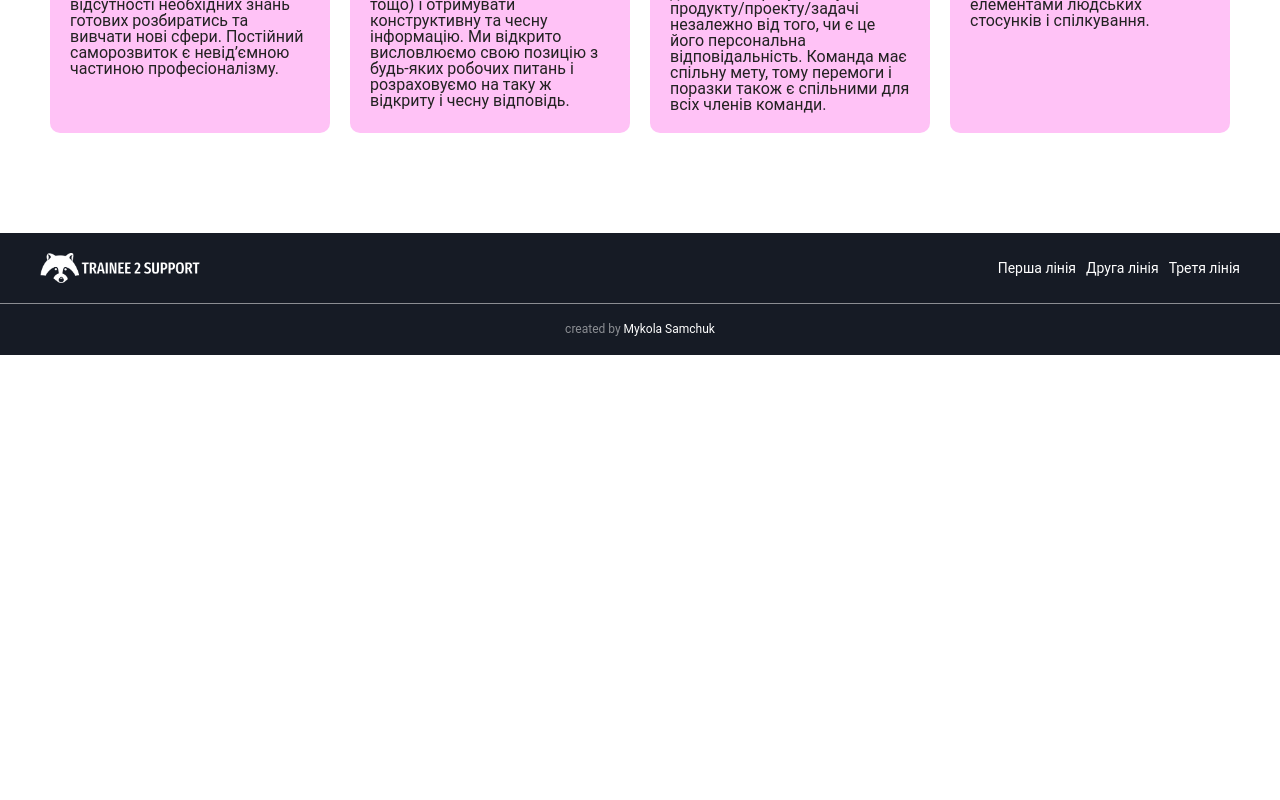
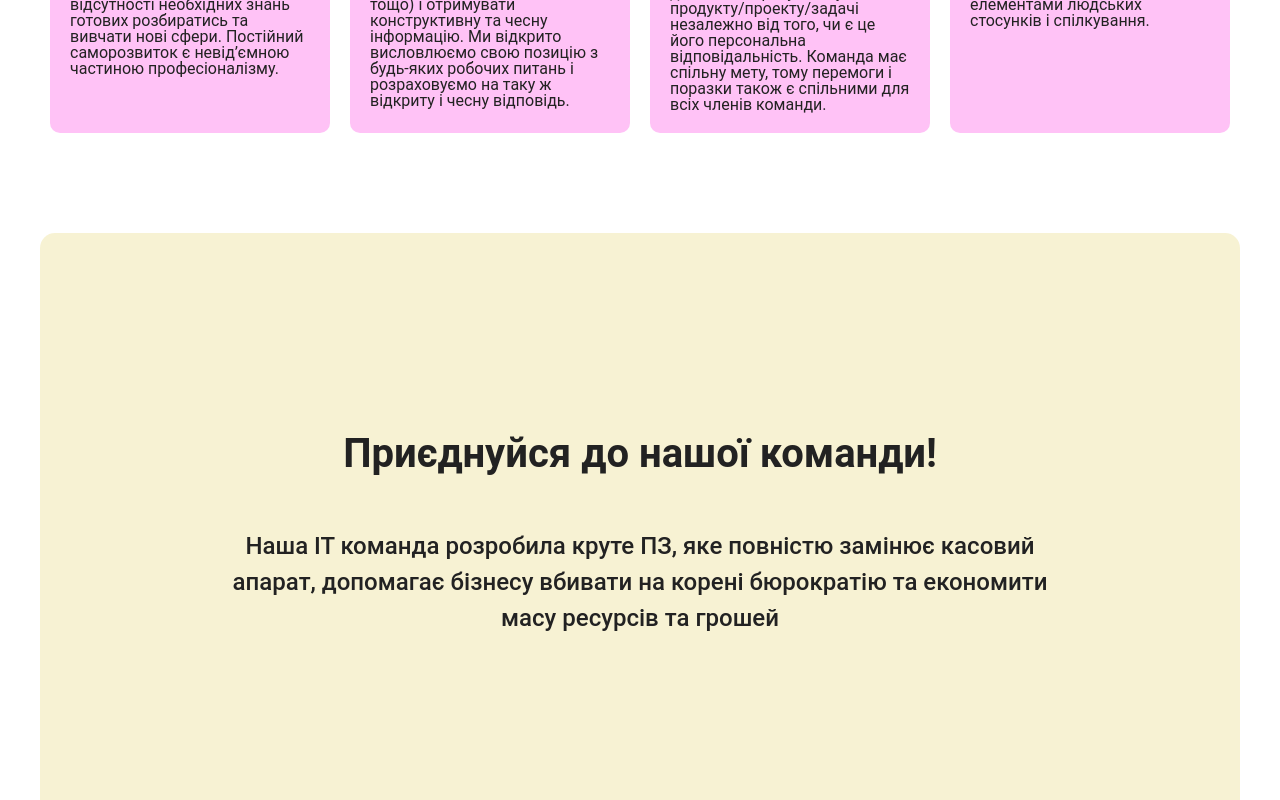
Before and after one commit to Mykola-Samchuk/trainee2support, a React (Create React App) app: page / in a window 1280 px wide. Shown: the part 1900-2700 px from the top of the page. Before the commit the page ends 2255 px from the top, so only its background shows below. Built offline with nearby package versions, Linux system fonts and the light colour scheme.

Commit message:
add block add to for about page

```diff
--- a/src/pages/About/About.jsx
+++ b/src/pages/About/About.jsx
@@ -7,15 +7,18 @@ import icon3 from "./img/icons5.png";
 import icon4 from "./img/icons6.png";
 import Banner from "../../components/Banner/Banner";
 
-
 export default function About() {
   const bgStyles = {
-    bgYelowBlue: "bgYelowBlue"
-  }
+    bgYelowBlue: "bgYelowBlue",
+  };
 
   return (
     <main className="app-wrapp">
-      <Banner title={'Trainee to support'} text={`Checkbox Team`}  bgStyle={bgStyles.bgYelowBlue}/>
+      <Banner
+        title={"Trainee to support"}
+        text={`Checkbox Team`}
+        bgStyle={bgStyles.bgYelowBlue}
+      />
       <section className="section-content intro-wrapp">
         <div className="spacer-xl"></div>
         <h2 className="intro-title">
@@ -107,6 +110,19 @@ export default function About() {
           </div>
         </div>
       </section>
+      <section className="section-content section-content">
+        <div className="spacer-xl"></div>
+        <div className="add_to-wrapp">
+          <div className="add_to-content">
+            <h2 className="intro-title">Приєднуйся до нашої команди!</h2>
+            <p className="h3">
+              Наша ІТ команда розробила круте ПЗ, яке повністю замінює касовий
+              апарат, допомагає бізнесу вбивати на корені бюрократію та
+              економити масу ресурсів та грошей
+            </p>
+          </div>
+        </div>
+      </section>
     </main>
   );
 }
--- a/src/pages/About/about.scss
+++ b/src/pages/About/about.scss
@@ -6,7 +6,7 @@
   font-weight: 600;
 }
 .intro-wrapp {
-  .left-content{
+  .left-content {
     flex-direction: column-reverse;
     align-items: center;
   }
@@ -21,7 +21,7 @@
       color: $purple-clr;
       font-weight: 600;
     }
-    .intro-text{
+    .intro-text {
       text-align: center;
     }
   }
@@ -136,3 +136,29 @@
     margin-top: 10px;
   }
 }
+.add_to-wrapp {
+  height: 600px;
+  width: 100%;
+  border-radius: 15px;
+  background-color: $background-light-yellow;
+  display: flex;
+  justify-content: center;
+  align-items: center;
+  .add_to-content {
+    width: 70%;
+    margin: 0 auto;
+    text-align: center;
+    font-weight: 500;
+    .h3 {
+      line-height: 1.5;
+    }
+  }
+}
+@media (max-width: 991px) {
+  .add_to-wrapp {
+    height: 450px;
+    .add_to-content {
+      width: 80%;
+    }
+  }
+}
```
